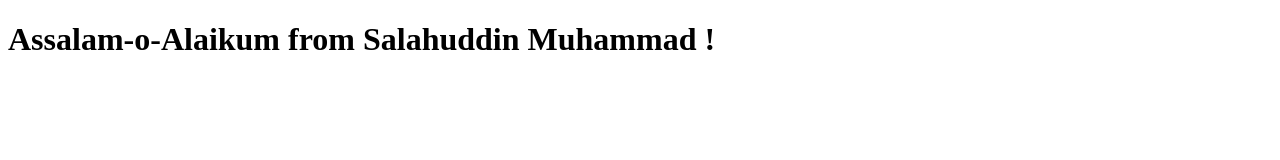
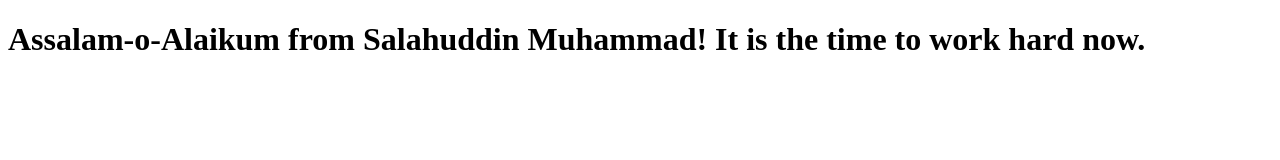
Before and after one commit to salahsaifjalal/BootCamp2020, a plain HTML site: page index.html in a window 1280 px wide. Drawn offline with Linux system fonts and the light colour scheme.

Commit message:
Update index.html

```diff
--- a/index.html
+++ b/index.html
@@ -6,6 +6,6 @@
     <title>Document</title>
 </head>
 <body>
-    <h1>Assalam-o-Alaikum from Salahuddin Muhammad !</h1>
+    <h1>Assalam-o-Alaikum from Salahuddin Muhammad! It is the time to work hard now.</h1>
 </body>
 </html>
```
